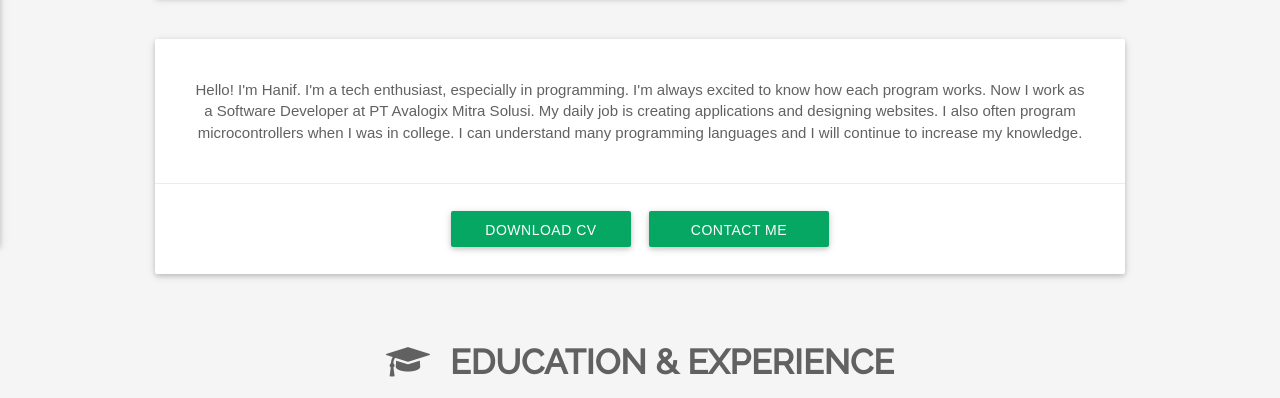
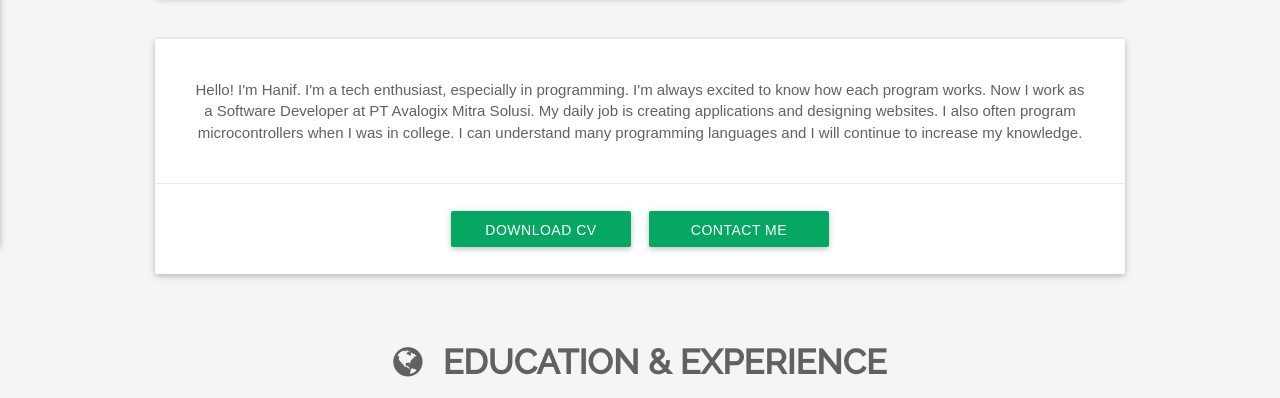
Before and after one commit to hanifmaliki/hanifmaliki.github.io, a plain HTML site: page index.html in a window 1280 px wide. Shown: the part 554-952 px from the top of the page. Drawn offline with Linux system fonts and the light colour scheme; some packages are replaced by stand-ins of ours; animation ran at ten frames a second; a web font is replaced by a local one.

Commit message:
Update index.html

```diff
--- a/index.html
+++ b/index.html
@@ -214,7 +214,7 @@
     <div class="container">
       <!-- SECTION TITLE -->
       <div class="section-title">
-        <h4 class="text-uppercase text-center"><i class="title-icon fa fa-graduation-cap"></i>Education & EXPERIENCE</h4>
+        <h4 class="text-uppercase text-center"><i class="title-icon fa fa-globe"></i>Education & EXPERIENCE</h4>
       </div>
 
       <div id="timeline-education">
```
